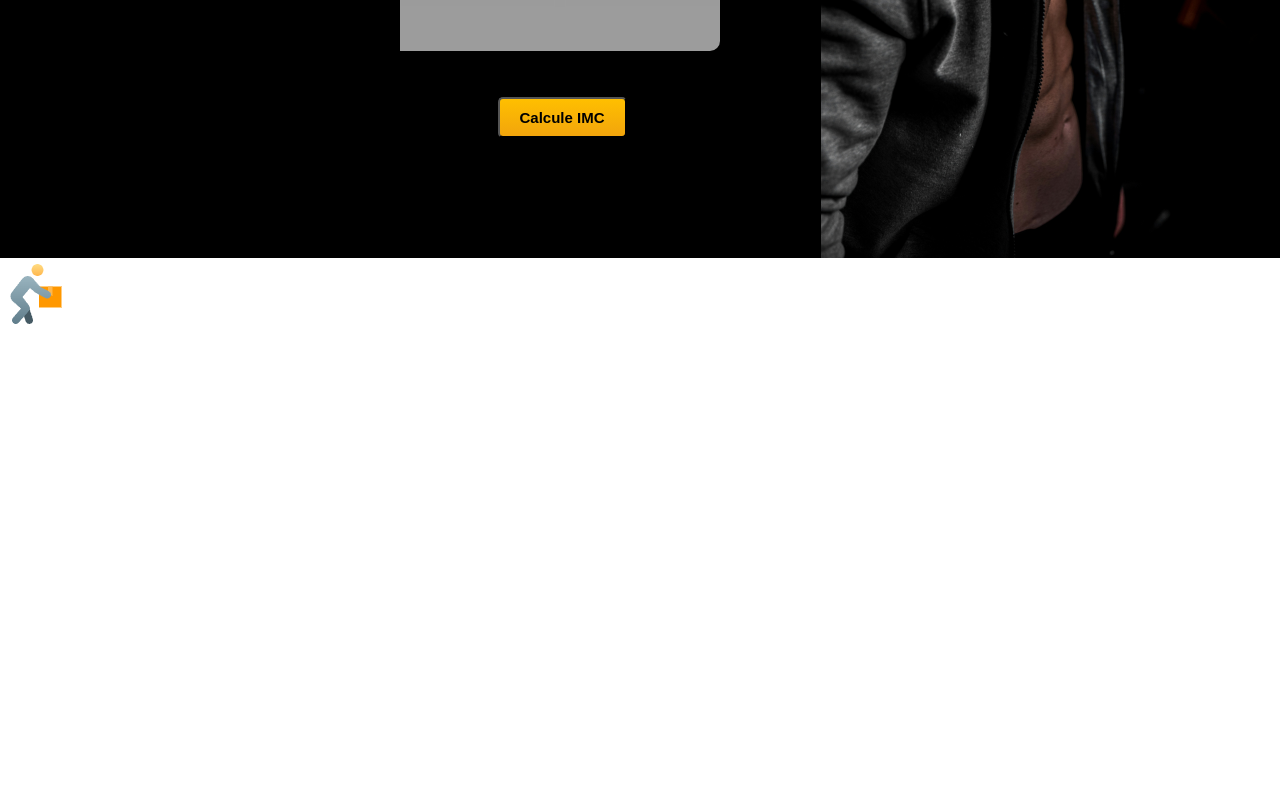
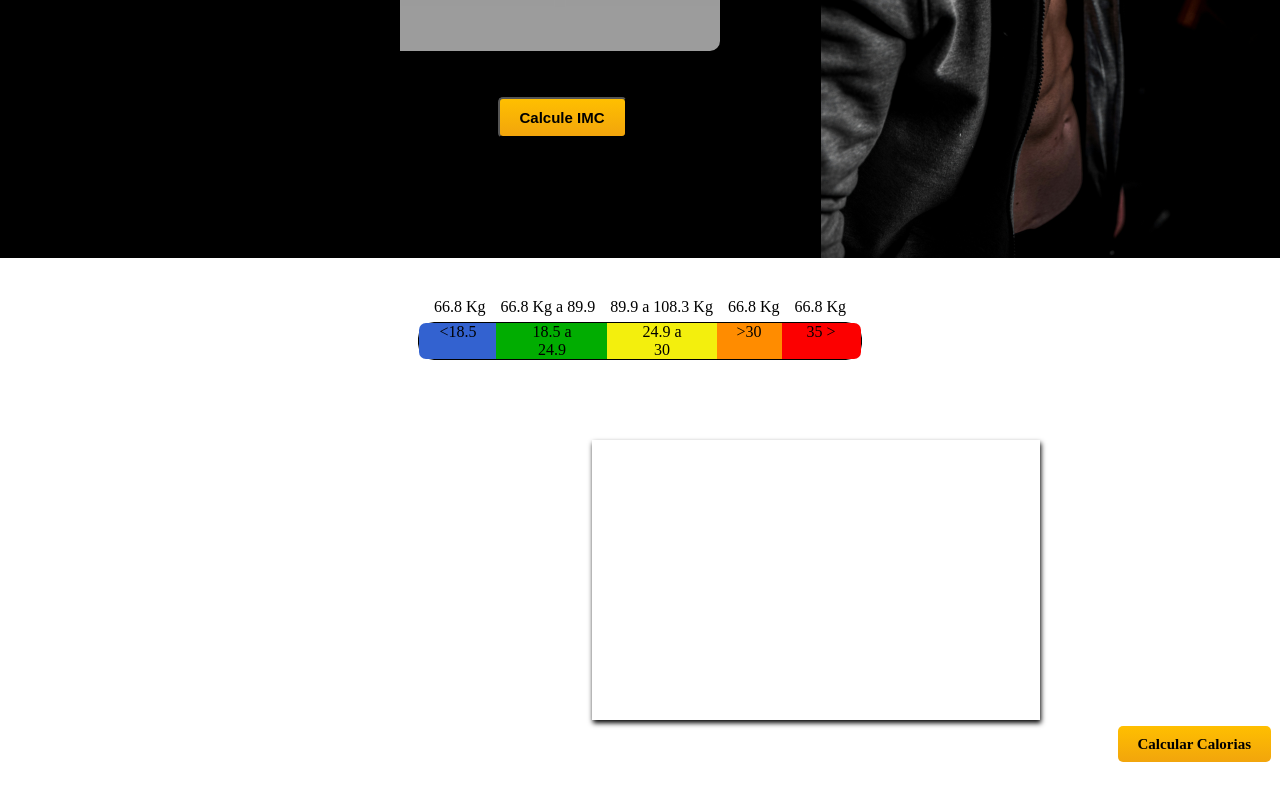
Before and after one commit to Kayan33/PROJETO-TABAJARA-SENAC, a React (Create React App) app: page /imc in a window 1280 px wide. Shown: the part 456-1256 px from the top of the page. Before the commit the page ends 1114 px from the top, so only its background shows below. Built offline with nearby package versions, Linux system fonts and the light colour scheme.

Commit message:
update 1.11

```diff
--- a/src/components/Calculo-de-imc.js
+++ b/src/components/Calculo-de-imc.js
@@ -5,7 +5,7 @@ import Normal from './PesoNormal'
 import SobrePeso from './SobrePeso'
 import Obesidade1 from './Obesidade-1'
 import homem from '../assets/homem.png'
-import balanca from '../assets/icon-manual-handling.png'
+import { Link } from "react-router-dom";
 
 export default function CalculoDeImc() {
 
@@ -84,10 +84,24 @@ export default function CalculoDeImc() {
                 <img className="img-imc" src={homem} alt="Homem que treina" />
 
             </main>
+            <div className="grafico-de-peso">
+                <p>  66.8 Kg </p>
+                <p>  66.8 Kg a 89.9 </p>
+                <p>  89.9 a 108.3 Kg </p>
+                <p>  66.8 Kg </p>
+                <p>  66.8 Kg </p>
+            </div>
+            <div className="grafico-de-peso2">
+                <p className="blue">&lt;18.5</p>
+                <p className="green">18.5 a 24.9</p>
+                <p className="yellow">24.9 a 30</p>
+                <p className="orange">&gt;30</p>
+                <p className="red">35 &gt;</p>
+            </div>
              <div className="resultado">
-                <img src={balanca} alt="balança de peso" />
                 {imc !== null && respostaImc()}
             </div>
+            <Link to='/calorias' className="calcular-calorias">Calcular Calorias</Link>
         </div>
     )
 }
--- a/src/styles/imc-article-1.css
+++ b/src/styles/imc-article-1.css
@@ -60,9 +60,81 @@
 }
 
 .resultado {
-    height: 50vh;
+    font-family: Arial, Helvetica, sans-serif;
+    margin: 5em 15em 7em 10em;
+    box-shadow: 1px 3px 5px #000;
+    height: 35vh;
+    width: 35vw;
+    float:right;
+    h2 {
+        margin: 1.5em;
+    }
     p {
+        margin: 1.5em;
         color: #000;
 
     }
 }
+
+.grafico-de-peso {
+    display: flex;
+    justify-content: center;
+    margin-top: 2.5em;
+    gap: 15px;
+    p {
+        color: #000;
+    }
+}
+
+.grafico-de-peso2 {
+    margin: 0 auto;
+    width: 27.7em;
+    display: flex;
+    justify-content: center;
+    margin-top: .4em;
+    border: 1.5px solid #000;
+    border-radius: 16px;
+    text-align: center;
+    .blue {
+        color: #000;
+        background-color: #3362d0;
+        padding: 0px 20px;
+        border-bottom-left-radius: 7px;
+        border-top-left-radius: 7px;
+    }
+    .green {
+        color: #000;
+        background-color: #01ad01;
+        padding: 0px 20px;
+    }
+    .yellow {
+        color: #000;
+        background-color: #f3ef0d;
+        padding: 0px 25px;
+    }
+    .orange {
+        color: #000;
+        background-color: #ff8c00;
+        padding: 0px 20px;
+    }
+    .red {
+        color: #000;
+        background-color: #fc0000;
+        padding: 0px 25px;
+        border-bottom-right-radius: 7px;
+        border-top-right-radius: 7px;
+    }
+}
+
+.calcular-calorias {
+    font-weight: bold;
+    text-decoration: none;
+    padding: 10px 20px;
+    border-radius: 5px;
+    background: linear-gradient(to bottom, #FFBF00, #F2A50C);
+    color: #000000;
+    font-size: 15px;
+    position: relative;
+    left: 74.5em;
+    top: 25em;
+}
```
